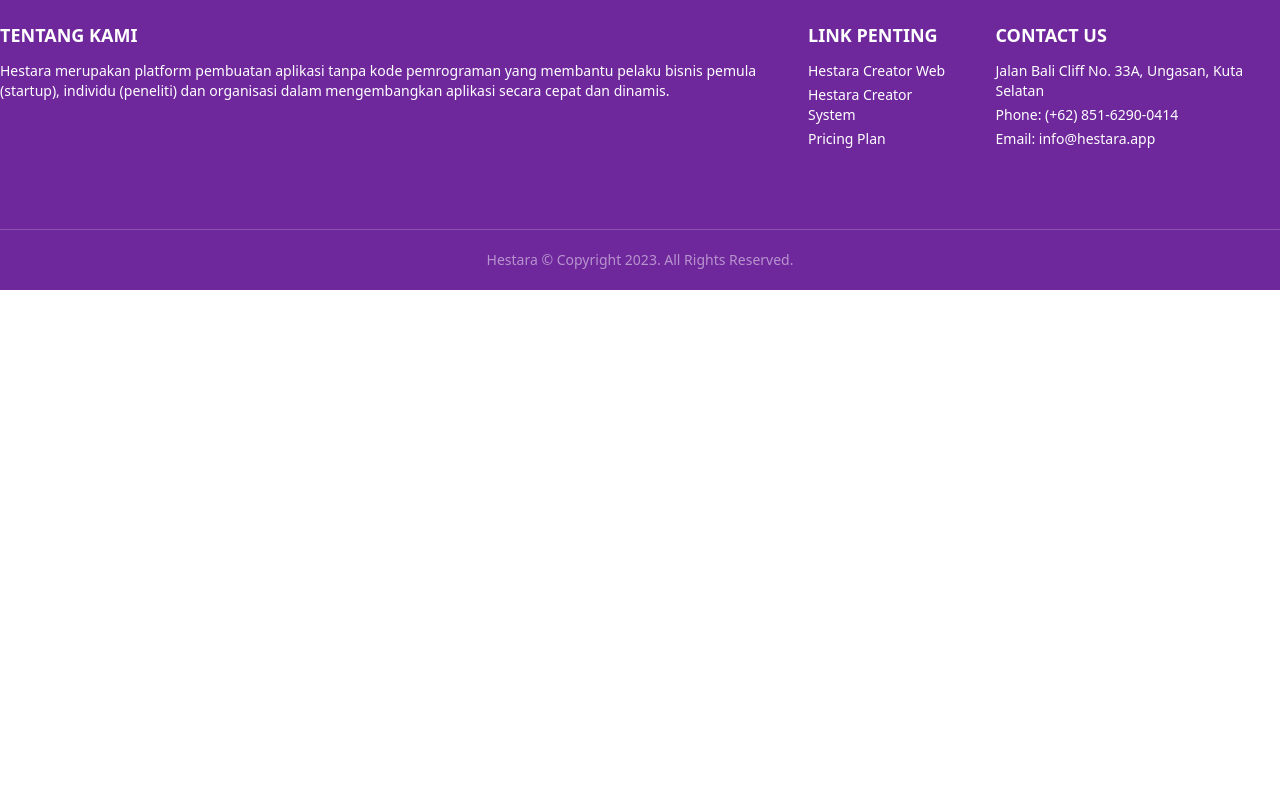
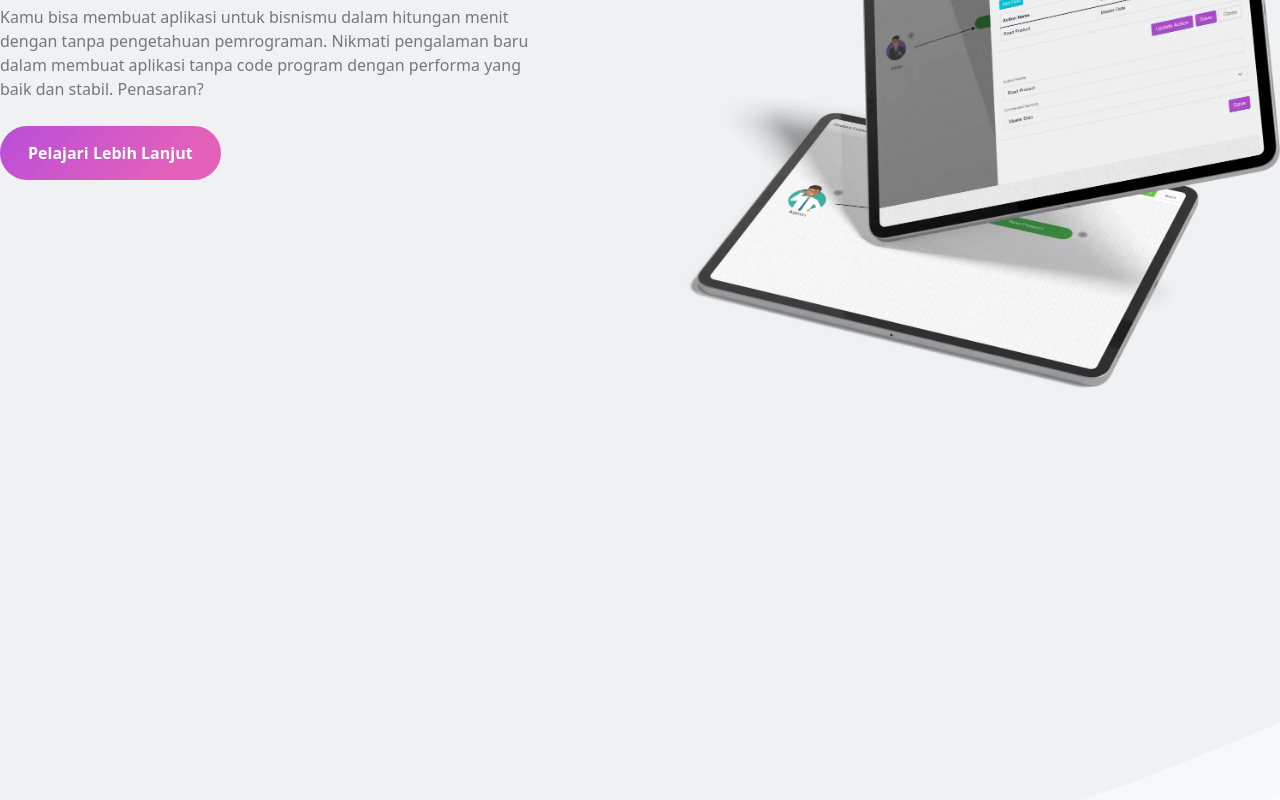
Before and after one commit to adisetiawanx/hestera-app, a Nuxt app: page / in a window 1280 px wide. Shown: the part 420-1220 px from the top of the page. Before the commit the page ends 800 px from the top, so only its background shows below. Built offline with nearby package versions, Linux system fonts and the light colour scheme.

Commit message:
creating Hero Section

```diff
--- a/pages/index.vue
+++ b/pages/index.vue
@@ -3,6 +3,66 @@
     <Title>Hestara - Buat Aplikasi Tanpa Kode Program</Title>
     <Meta name="description" content="Buat aplikasi tanpa kode program" />
   </Head>
+  <section id="hero" class="bg-primarybg">
+    <div
+      class="container flex flex-col md:flex-row mx-3 md:mx-auto justify-center pt-32"
+    >
+      <div class="flex-1">
+        <div class="flex flex-col gap-5 max-w-[550px]">
+          <h2 class="text-4xl font-bold">
+            Buat Aplikasi mudah dan cepat hanya dalam beberapa Menit
+          </h2>
+          <p class="text-primarytxt">
+            Kamu bisa membuat aplikasi untuk bisnismu dalam hitungan menit
+            dengan tanpa pengetahuan pemrograman. Nikmati pengalaman baru dalam
+            membuat aplikasi tanpa code program dengan performa yang baik dan
+            stabil. Penasaran?
+          </p>
+          <div class="mt-5">
+            <NuxtLink
+              class="bg-gradient font-semibold text-white rounded-full py-4 px-7"
+              to="/"
+              >Pelajari Lebih Lanjut</NuxtLink
+            >
+          </div>
+        </div>
+      </div>
+      <div class="flex-1 max-w-[600px] mx-8 my-16 md:mx-0 md:my-0">
+        <img src="/img/webp/Tablet_Pro_Mockup_10_.webp" />
+      </div>
+    </div>
+    <svg
+      width="100%"
+      height="600px"
+      xmlns="http://www.w3.org/2000/svg"
+      class="custom-section-curved-top-1"
+    >
+      <path
+        id="svg_1"
+        d="m-12.66406,442.40068c352.72654,-76.36348 565.45337,5.45453 696.36219,19.99996c130.90882,14.54542 270.90852,-23.63632 367.27196,-47.27263c96.36344,-23.63631 379.99921,-154.54513 527.27163,-209.09047c147.27242,-54.54535 381.813,-92.55755 406.36076,-99.00598c12.27388,-3.22421 917.96684,-113.93032 715.00991,10.61478c-202.95693,124.5451 -210.46055,521.28714 -198.64021,540.29354c11.82034,19.0064 -2500.90899,-15.53962 -2500.0019,-16.36399c-0.90709,0.82437 -9.99798,-180.99343 -9.09089,-181.8178"
+        stroke-opacity="null"
+        stroke-width="0"
+        stroke="#000"
+        fill="#f7f8f9"
+      ></path>
+      <path
+        id="svg_2"
+        d="m-116.90461,507.88064c314.5448,-112.72704 523.63527,-21.81814 878.17999,12.72724c354.54471,34.54538 632.72595,-225.45407 978.17978,-294.54484c172.72691,-34.54538 291.36195,-62.7275 368.52007,-78.40952c77.15812,-15.68202 352.84215,-22.50036 359.66142,-7.04537c13.63854,30.90997 97.72734,614.54347 50.90961,639.99858c-46.81772,25.4551 -855.68236,4.54593 -1433.63569,1.81866c-577.95334,-2.72727 -1155.90718,-5.45466 -1155.45364,-5.45491"
+        stroke-opacity="null"
+        stroke-width="0"
+        stroke="#000"
+        fill="#fbfcfc"
+      ></path>
+      <path
+        id="svg_3"
+        d="m-115.93584,623.27542c234.54496,-132.72699 429.09001,-112.72703 678.1804,-83.63619c249.09039,29.09085 389.09011,30.90903 656.36228,-107.2725c267.27217,-138.18153 816.36193,-207.2723 1121.81584,-170.90873c305.45391,36.36356 -292.72666,-19.99996 -293.63778,-18.18228c71.36548,8.18218 627.05432,68.63506 626.48637,265.22584c-0.56794,196.59079 -20.11364,456.59134 -31.02284,531.13767c-10.90919,74.54633 -1561.82313,-36.3646 -1565.45948,-34.54642c-3.63636,1.81818 -1249.08831,-1.81818 -1248.18122,-1.81869c-0.90709,0.00051 39.09282,-234.54445 39.99992,-234.54496c-0.9071,0.00051 -4.54345,-76.36297 -3.63636,-76.36348"
+        stroke-opacity="null"
+        stroke-width="0"
+        stroke="#000"
+        fill="#ffffff"
+      ></path>
+    </svg>
+  </section>
 </template>
 
 <script lang="ts">
```
Also changed, not shown: public/img/webp/Tablet_Pro_Mockup_10_.webp (added).
